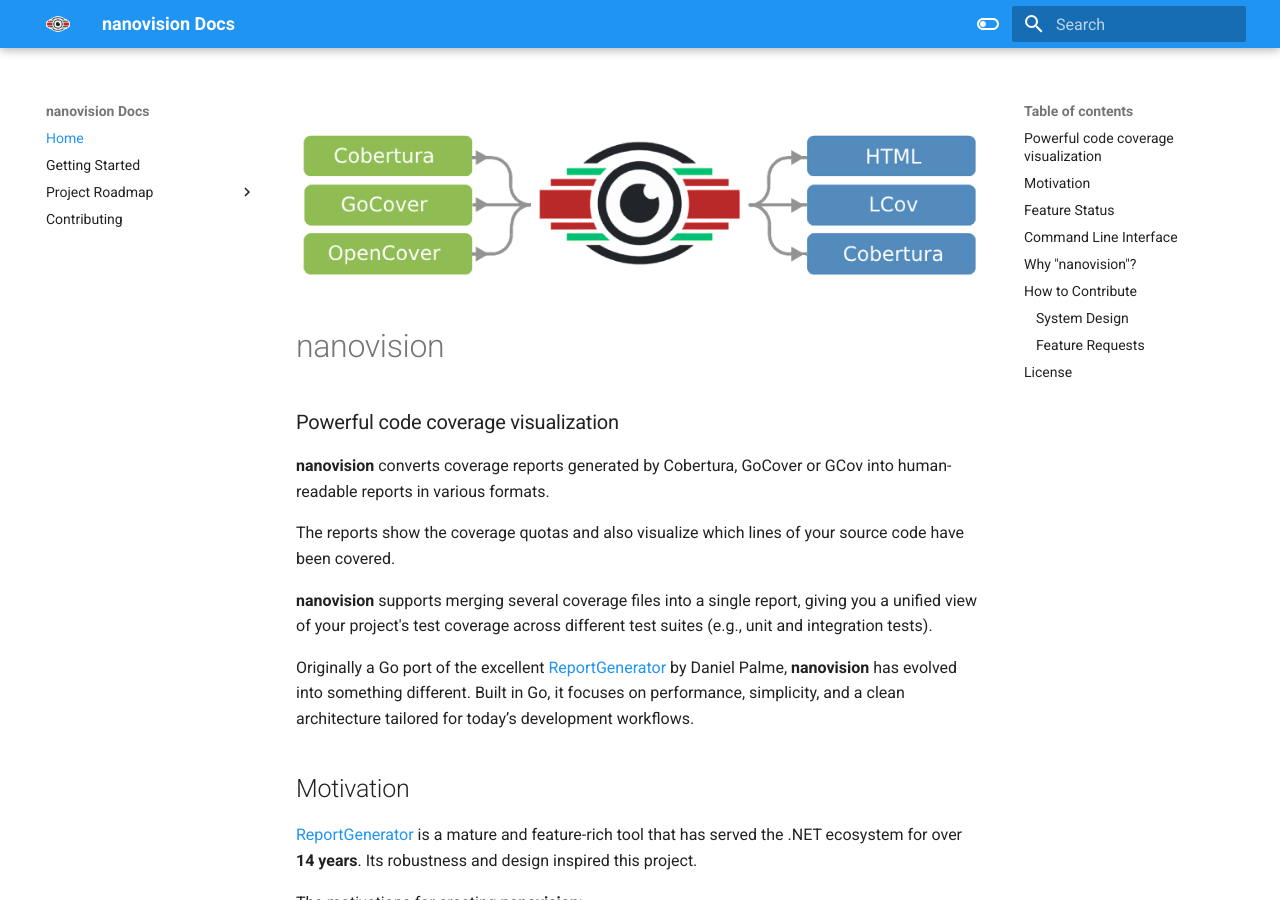
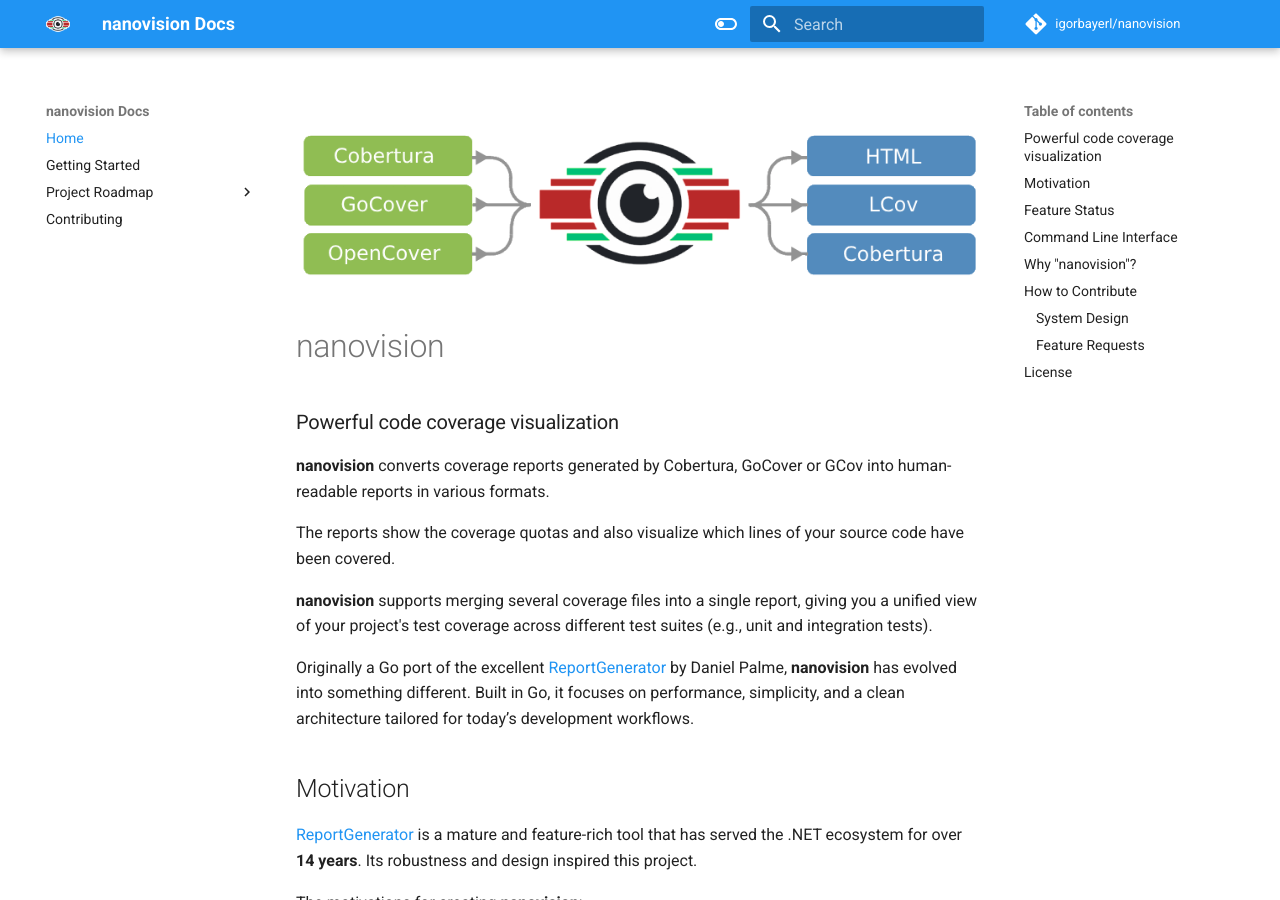
Before and after one commit to IgorBayerl/nanovision, an MkDocs documentation site: the page built from docs/docs/index.md, in a window 1280 px wide and 900 px high. Built offline with MkDocs 1.6.1 and Material for MkDocs 9.7.7, drawn with Linux system fonts in a browser that asks for light colours; comment, search, counter and statistics services are not loaded.

```diff
--- a/docs/mkdocs.yml
+++ b/docs/mkdocs.yml
@@ -1,5 +1,9 @@
 site_name: nanovision Docs
 site_url: https://igorbayerl.github.io/nanovision/
+
+repo_url: https://github.com/igorbayerl/nanovision
+repo_name: igorbayerl/nanovision
+edit_uri: edit/main/docs/
 theme:
   logo: imgs/icon.png
   favicon: imgs/icon.ico
```
Also changed, not shown: 6 other files.
